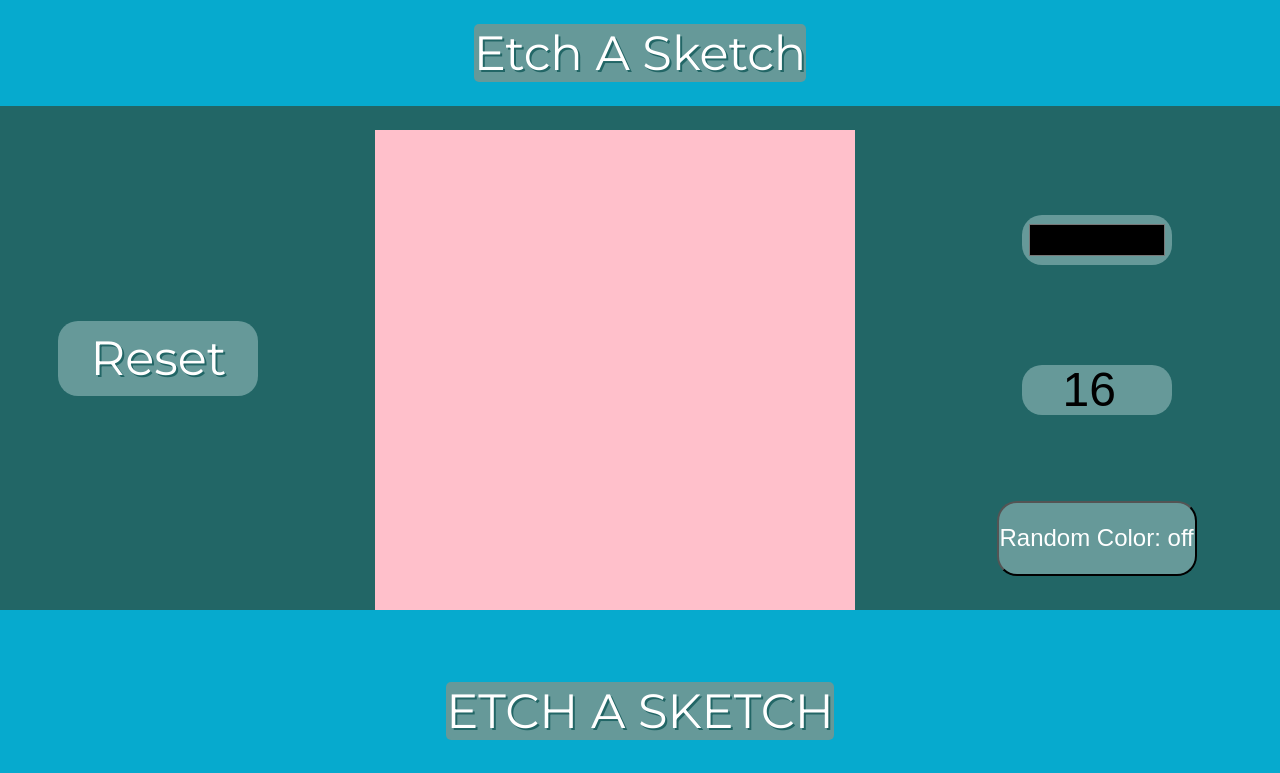
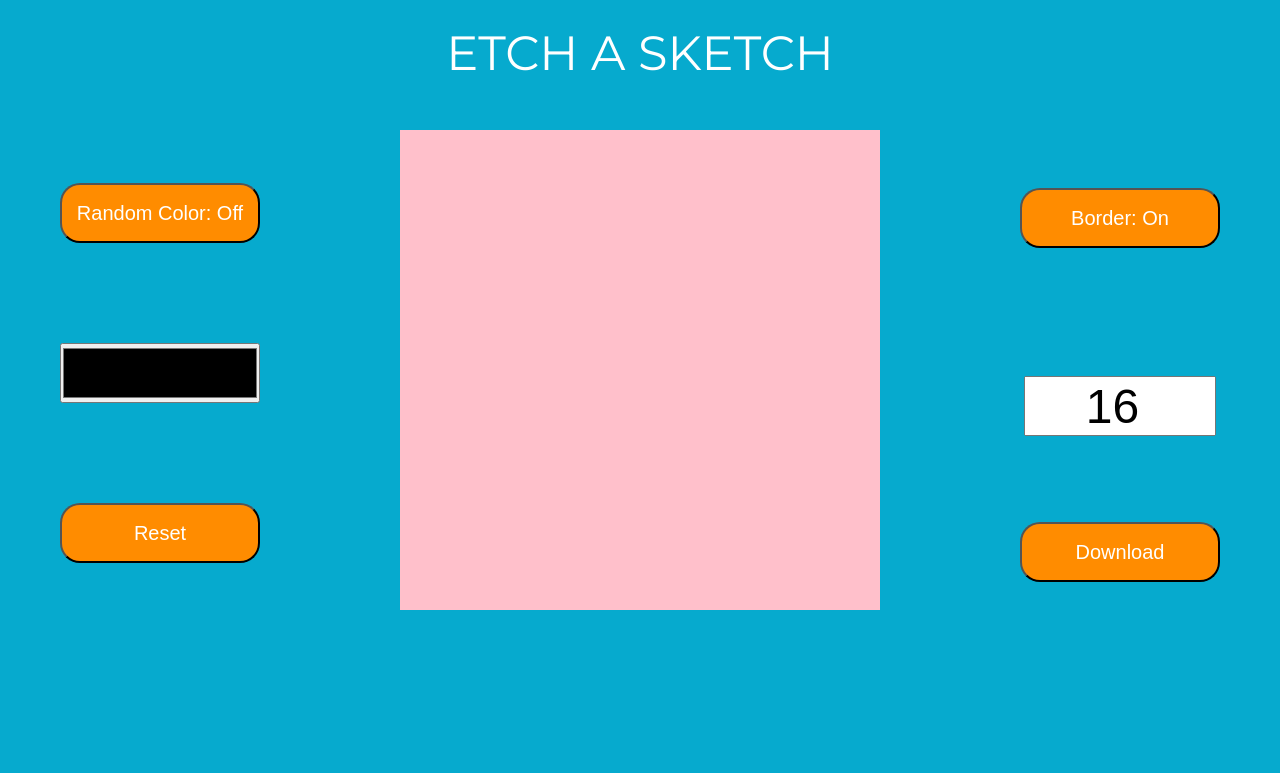
Before and after one commit to raurosaur/etch-a-sketch, a website with bundled scripts: page index.html in a window 1280 px wide. Shown: the top 773 px of the page. Built offline with nearby package versions, Linux system fonts and the light colour scheme.

Commit message:
New Interface, downloadable

```diff
--- a/index.css
+++ b/index.css
@@ -1,77 +1,3 @@
-:root{
-    --grid-size: 16
-}
-body{
-    display: flex;
-    flex-direction: column;
-    background-color: #226666;
-    height: 100vh;
-    color: white;
-    font-family: Arial, Helvetica, sans-serif;
-    text-shadow: 2px 2px #226666;
-}
-.elements{
-    background-color: #226666;
-    display: flex;
-    justify-content: space-around;
-    align-items: center;
-}
-#container{
-    display: grid;
-    background-color: #FFF;
-    height: 500px;
-    width: 500px;
-    grid-template-columns: repeat(var(--grid-size, 16), 1fr);
-    grid-template-rows: repeat(var(--grid-size, 16), 1fr);
-}
-h1{
-    background: #669999;
-    border-radius: 5px;
-    font-size: 3em;
-    justify-self: center;
-    align-self: center;
-}
-.blocks{
-    background-color: #669999;
-    outline: 1px solid black;
-}
-.button{
-    display: flex;
-    background-color: #669999;
-    border-radius: 20px;
-    height: 75px;
-    width: 200px;
-    cursor: pointer;
-    justify-content: center;
-    align-items: center;
-        font-size: 3em;
-}
-.button:hover{
-    box-shadow: 2px 2px 5px 5px #000;
-}
-#colorSelector, #number-grids{
-    height: 50px;
-    width: 150px;
-    margin: 50px;
-    text-align: center;
-    border: none;
-    padding: 5px;
-}
-.button-container{
-    display: flex;
-    flex-direction: column;
-    align-items: center;
-}
-#random{
-    display: flex;
-    font-size: 150%;
-    flex-direction: column;
-}
-
-#random:hover, #random:focus{
-    transform: scale(1.1);
-}
-
 *{
     box-sizing: border-box;
     margin: 0;
--- a/index.html
+++ b/index.html
@@ -1,27 +1,5 @@
 <!DOCTYPE html>
 <html lang="en">
-
-<head>
-    <meta charset="UTF-8">
-    <meta name="viewport" content="width=device-width, initial-scale=1.0">
-    <title>Etch a Sketch</title>
-    <link rel = 'stylesheet' href = 'index.css'>
-</head>
-<body>
-    <h1>Etch A Sketch</h1>
-    <div class = 'elements'>
-        <div class = 'reset button'>Reset</div>
-        <div id = 'container'></div>
-        <div class='button-container'>
-            <input type = 'color' id = 'colorSelector' class = 'button'>
-            <input type = 'number' id = 'number-grids' value="16" class="button">
-            <button class="button" id = 'random'>Random Color: off</button>
-        </div>
-    </div>
-</body>
-<script src="index.js"></script>
-</html>
-
   <head>
     <meta charset="UTF-8" />
     <meta http-equiv="X-UA-Compatible" content="IE=edge" />
@@ -33,7 +11,6 @@
     />
     <link rel="stylesheet" href="./index.css" />
     <script src="index.js" defer></script>
-    <!-- <script src="node_modules/dom-to-image/" /> -->
     <title>Draw It!</title>
   </head>
   <body>
@@ -46,9 +23,9 @@
       </div>
       <div id="container"></div>
       <div class="utilities">
-          <button id="borders">Border: On</button>
-          <input type="number" name="grid-size" id="grid-size" value = '16'/>
-          <button id="download">Download</button>
+        <button id="borders">Border: On</button>
+        <input type="number" name="grid-size" id="grid-size" value="16" />
+        <button id="download">Download</button>
       </div>
     </main>
   </body>
--- a/package.json
+++ b/package.json
@@ -20,6 +20,6 @@
   },
   "homepage": "https://raurosaur.github.io/etch-a-sketch",
   "devDependencies": {
-    "cssnano": "^4.1.10"
+    "gh-pages": "^3.1.0"
   }
 }
```
Also changed, not shown: README.md, dist/index.html, 5 other files.
